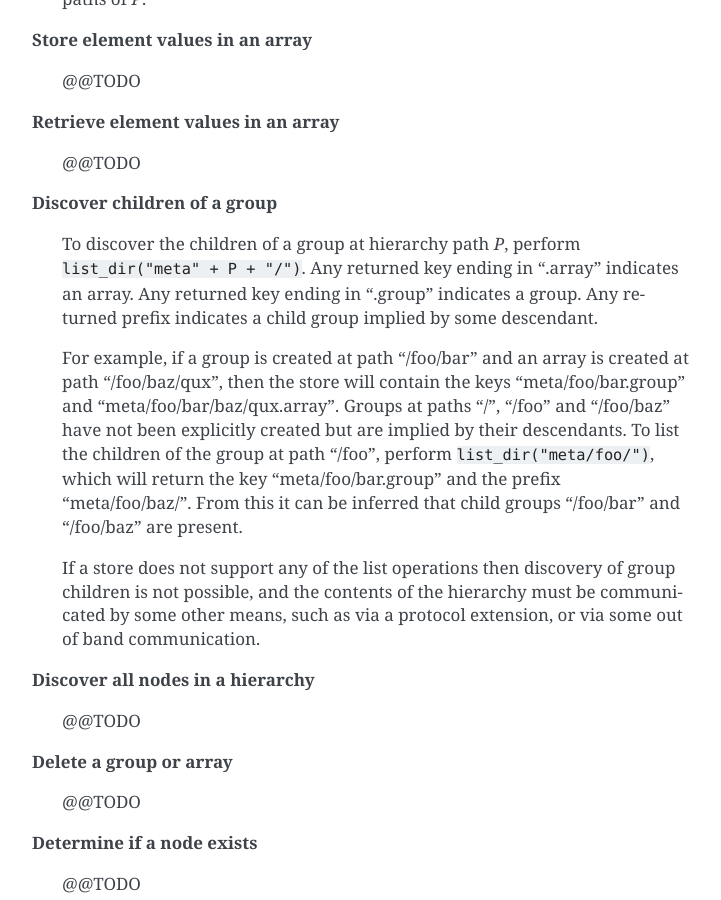
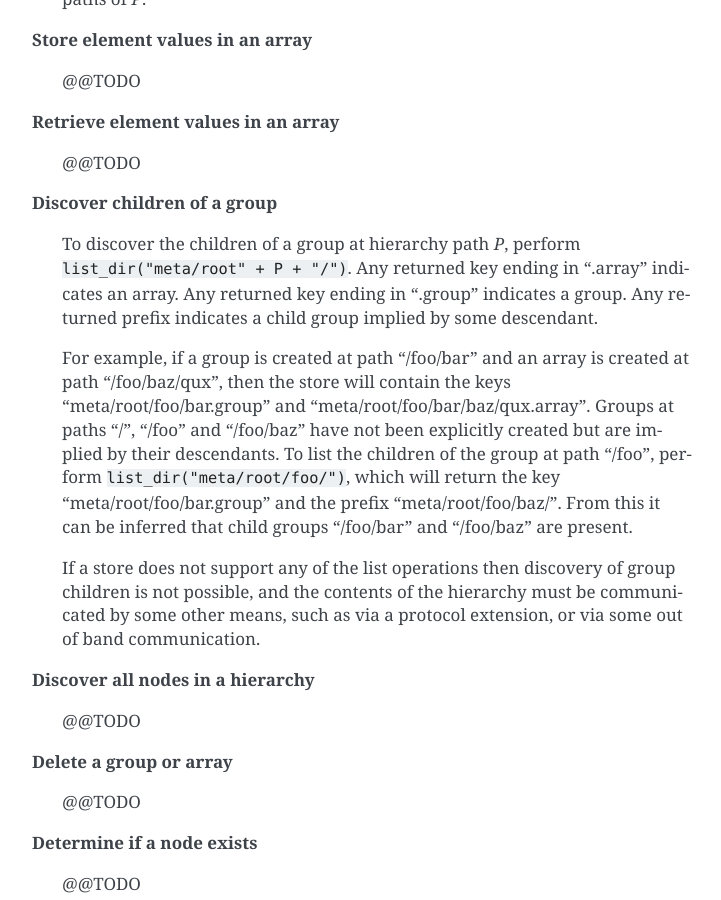
Before and after one commit to zarr-developers/zarr-specs, a Sphinx documentation site: the page built from docs/protocol/core/v3.0.rst, in a window 1280 px wide and 900 px high, scrolled down 19611 px. Shown: the whole window, without its empty margins (388-1109 px from the left). Built offline with Sphinx 7.4.7, drawn with Linux system fonts in a browser that asks for light colours.

Commit message:
add missing root/

```diff
--- a/docs/protocol/core/v3.0.rst
+++ b/docs/protocol/core/v3.0.rst
@@ -1092,19 +1092,19 @@ Let "+" be the string concatenation operator.
 **Discover children of a group**
 
     To discover the children of a group at hierarchy path `P`, perform
-    ``list_dir("meta" + P + "/")``. Any returned key ending in
+    ``list_dir("meta/root" + P + "/")``. Any returned key ending in
     ".array" indicates an array. Any returned key ending in
     ".group" indicates a group. Any returned prefix indicates a
     child group implied by some descendant.
 
     For example, if a group is created at path "/foo/bar" and an array
     is created at path "/foo/baz/qux", then the store will contain the
-    keys "meta/foo/bar.group" and "meta/foo/bar/baz/qux.array". Groups
+    keys "meta/root/foo/bar.group" and "meta/root/foo/bar/baz/qux.array". Groups
     at paths "/", "/foo" and "/foo/baz" have not been explicitly
     created but are implied by their descendants. To list the children
-    of the group at path "/foo", perform ``list_dir("meta/foo/")``,
-    which will return the key "meta/foo/bar.group" and the prefix
-    "meta/foo/baz/". From this it can be inferred that child groups
+    of the group at path "/foo", perform ``list_dir("meta/root/foo/")``,
+    which will return the key "meta/root/foo/bar.group" and the prefix
+    "meta/root/foo/baz/". From this it can be inferred that child groups
     "/foo/bar" and "/foo/baz" are present.
 
     If a store does not support any of the list operations then
```
